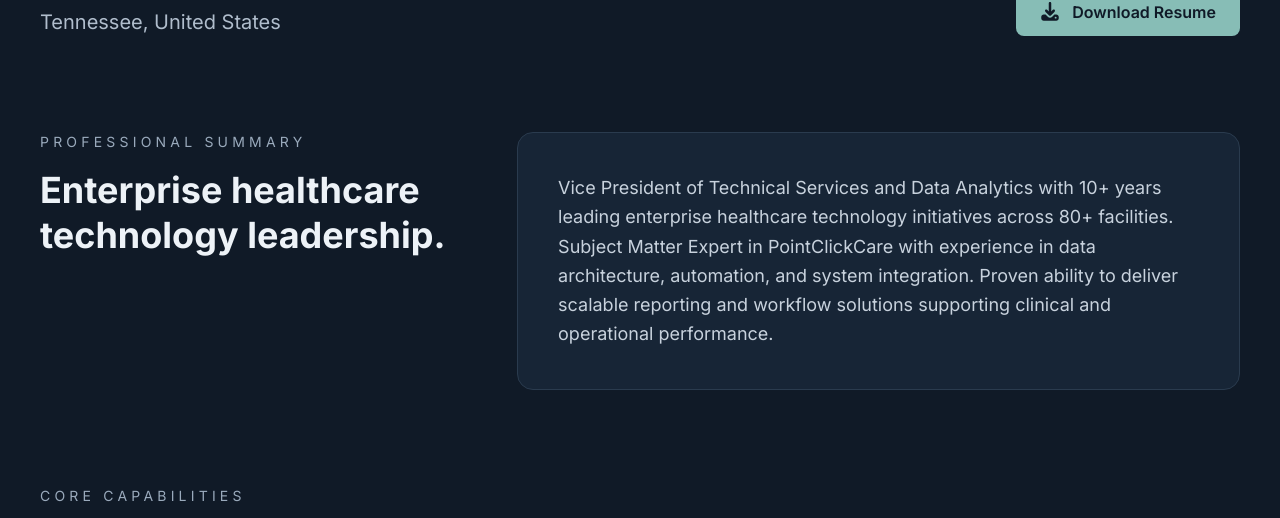
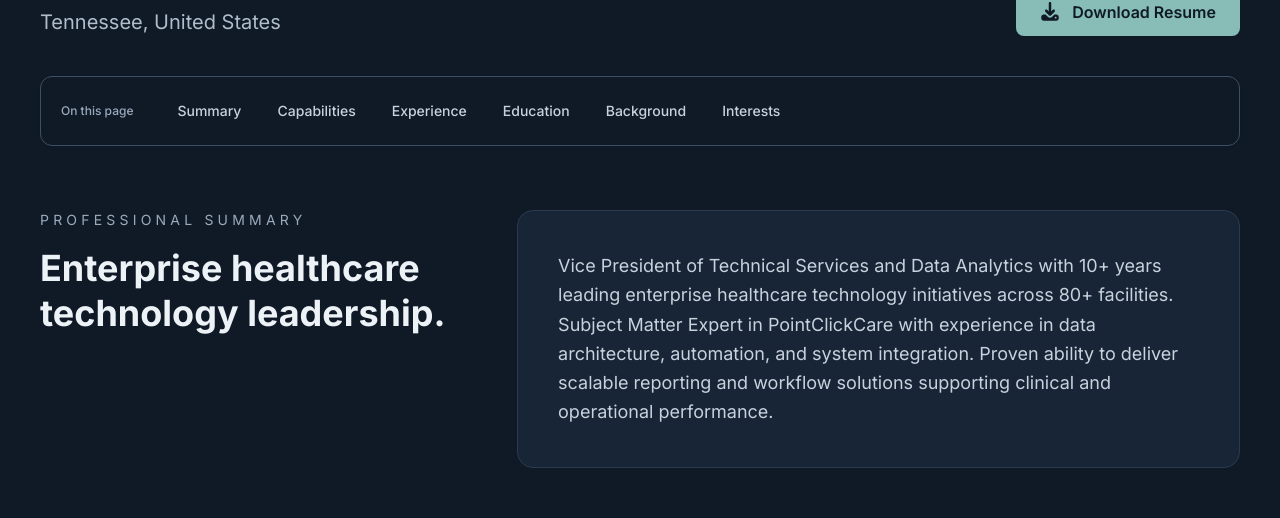
Before and after one commit to TrevisCleary/trevis-portfolio, a React (Vite) app: page /resume in a window 1280 px wide. Shown: the part 262-780 px from the top of the page. Built offline with nearby package versions, Linux system fonts and the light colour scheme; no server answers.

Commit message:
Add resume section navigation and a personal monogram asset

```diff
--- /dev/null
+++ b/src/components/ResumeNavigation.jsx
@@ -0,0 +1,62 @@
+import { useEffect, useRef } from "react";
+
+const sections = [
+  ["summary", "Summary"],
+  ["capabilities", "Capabilities"],
+  ["experience", "Experience"],
+  ["education", "Education"],
+  ["background", "Background"],
+  ["interests", "Interests"],
+];
+
+export default function ResumeNavigation() {
+  const navigationRef = useRef(null);
+
+  useEffect(() => {
+    const navigation = navigationRef.current;
+    const page = navigation.closest("main");
+    const header = document.querySelector('nav[aria-label="Main navigation"]');
+    const updateOffsets = () => {
+      page.style.setProperty("--site-nav-height", `${header.getBoundingClientRect().height}px`);
+      page.style.setProperty("--resume-nav-height", `${navigation.getBoundingClientRect().height}px`);
+    };
+    updateOffsets();
+    const observer = new ResizeObserver(updateOffsets);
+    observer.observe(header);
+    observer.observe(navigation);
+
+    // Support a shared /resume#section URL after React mounts the page.
+    const sectionId = window.location.hash.slice(1);
+    const frame = requestAnimationFrame(() => {
+      if (sections.some(([id]) => id === sectionId)) {
+        document.getElementById(sectionId)?.scrollIntoView({ behavior: "instant" });
+      }
+    });
+
+    return () => {
+      observer.disconnect();
+      cancelAnimationFrame(frame);
+    };
+  }, []);
+
+  return (
+    <nav
+      ref={navigationRef}
+      aria-label="Resume sections"
+      className="sticky top-[var(--site-nav-height,5.25rem)] z-30 mt-10 flex flex-col gap-2 rounded-xl border border-slate-700 bg-slate-950 p-3 shadow-sm lg:flex-row lg:items-center lg:gap-5"
+    >
+      <p className="px-2 text-xs font-medium text-slate-500">On this page</p>
+      <div className="grid grid-cols-3 gap-1 sm:flex sm:flex-wrap">
+        {sections.map(([id, label]) => (
+          <a
+            key={id}
+            href={`#${id}`}
+            className="inline-flex min-h-11 items-center justify-center rounded-md px-2 text-sm font-medium text-slate-300 transition-colors hover:bg-slate-900 hover:text-accent sm:px-4"
+          >
+            {label}
+          </a>
+        ))}
+      </div>
+    </nav>
+  );
+}
--- a/src/index.css
+++ b/src/index.css
@@ -42,6 +42,10 @@ body {
   outline-offset: 5px;
 }
 
+.resume-page section[id] {
+  scroll-margin-top: calc(var(--resume-nav-height, 9rem) + 1rem);
+}
+
 @media (prefers-reduced-motion: reduce) {
   html { scroll-behavior: auto; }
 }
--- a/src/pages/Resume.jsx
+++ b/src/pages/Resume.jsx
@@ -1,4 +1,5 @@
 import Icon from "../components/Icon";
+import ResumeNavigation from "../components/ResumeNavigation";
 import { motion } from "framer-motion";
 import { Helmet } from "react-helmet-async";
 
@@ -144,7 +145,7 @@ function Resume() {
   };
 
   return (
-    <main className="max-w-7xl mx-auto px-6 md:px-10 py-20 md:py-24">
+    <main className="resume-page max-w-7xl mx-auto px-6 md:px-10 py-20 md:py-24">
       <Helmet>
         <title>Resume | Trevis Cleary</title>
       </Helmet>
@@ -175,8 +176,9 @@ function Resume() {
           Download Resume
         </a>
       </motion.header>
+      <ResumeNavigation />
 
-      <motion.section {...sectionAnimation} className="mt-20 md:mt-24">
+      <motion.section id="summary" tabIndex={-1} aria-label="Professional summary" {...sectionAnimation} className="mt-14 md:mt-16">
         <div className="grid lg:grid-cols-[0.8fr_1.4fr] gap-10 lg:gap-16">
           <div>
             <p className="uppercase tracking-[0.3em] text-slate-500 text-sm mb-4">
@@ -202,7 +204,7 @@ function Resume() {
         </div>
       </motion.section>
 
-      <motion.section {...sectionAnimation} className="mt-20 md:mt-24">
+      <motion.section id="capabilities" tabIndex={-1} aria-label="Core capabilities" {...sectionAnimation} className="mt-20 md:mt-24">
         <div className="flex flex-col md:flex-row md:items-end md:justify-between gap-6 mb-10">
           <div>
             <p className="uppercase tracking-[0.3em] text-slate-500 text-sm mb-4">
@@ -228,7 +230,7 @@ function Resume() {
         </div>
       </motion.section>
 
-      <section className="mt-20 md:mt-24">
+      <section id="experience" tabIndex={-1} aria-label="Experience" className="mt-20 md:mt-24">
         <div className="mb-10">
           <p className="uppercase tracking-[0.3em] text-slate-500 text-sm mb-4">
             Experience
@@ -299,6 +301,9 @@ function Resume() {
 
       <div className="mt-20 md:mt-24 grid lg:grid-cols-2 gap-8">
         <motion.section
+          id="education"
+          tabIndex={-1}
+          aria-label="Education"
           {...sectionAnimation}
           className="bg-slate-900 border border-slate-800 rounded-3xl p-7 md:p-10"
         >
@@ -321,6 +326,9 @@ function Resume() {
         </motion.section>
 
         <motion.section
+          id="background"
+          tabIndex={-1}
+          aria-label="Additional experience"
           {...sectionAnimation}
           className="bg-slate-900 border border-slate-800 rounded-3xl p-7 md:p-10"
         >
@@ -343,7 +351,7 @@ function Resume() {
         </motion.section>
       </div>
 
-      <motion.section {...sectionAnimation} className="mt-8">
+      <motion.section id="interests" tabIndex={-1} aria-label="Interests" {...sectionAnimation} className="mt-8">
         <div className="bg-slate-900 border border-slate-800 rounded-3xl p-7 md:p-10">
           <p className="uppercase tracking-[0.3em] text-slate-500 text-sm mb-4">
             Interests
```
Also changed, not shown: public/brand/trevis-cleary-monogram.png (added).
